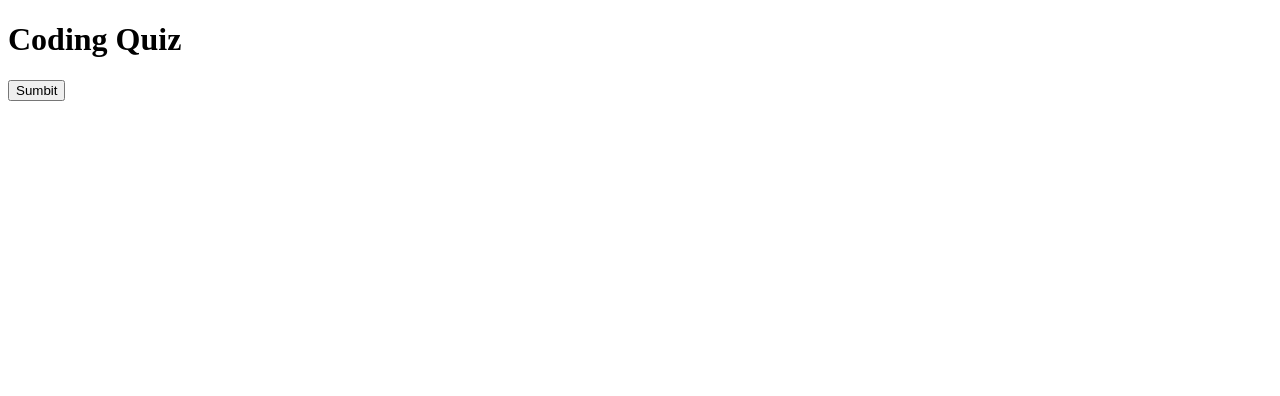
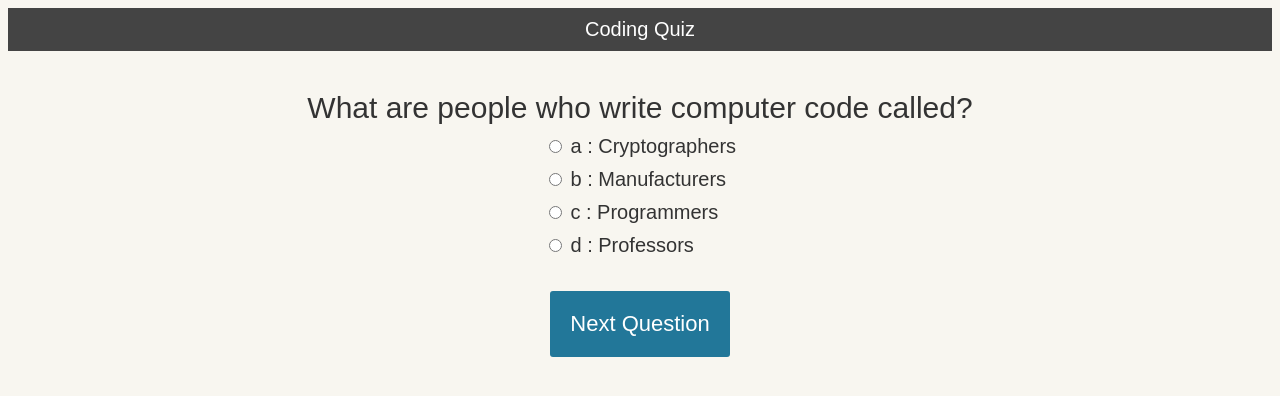
Before and after one commit to FlameMyGame/coding-quiz, a plain HTML site: page index.html in a window 1280 px wide. Drawn offline with Linux system fonts and the light colour scheme.

Commit message:
debugging

```diff
--- a/assets/css/style.css
+++ b/assets/css/style.css
@@ -0,0 +1,70 @@
+body {
+    font-size: 20px;
+    font-family: 'Work Sans', sans-serif;
+    color: #333;
+    font-weight: 300;
+    text-align: center;
+    background-color: #f8f6f0;
+}
+
+h1 {
+    font-weight: 300;
+    margin: 0px;
+    padding: 10px;
+    font-size: 20px;
+    background-color: #444;
+    color: #fff;
+}
+
+.question {
+    font-size: 30px;
+    margin-bottom: 10px;
+}
+
+.answers {
+    margin-bottom: 20px;
+    text-align: left;
+    display: inline-block;
+}
+
+.answers label {
+    display: block;
+    margin-bottom: 10px;
+}
+
+button {
+    font-family: 'Work Sans', sans-serif;
+    font-size: 22px;
+    background-color: #279;
+    color: #fff;
+    border: 0px;
+    border-radius: 3px;
+    padding: 20px;
+    cursor: pointer;
+    margin-bottom: 20px;
+}
+
+button:hover {
+    background-color: #38a;
+}
+
+.slide {
+    position: absolute;
+    left: 0px;
+    top: 0px;
+    width: 100%;
+    z-index: 1;
+    opacity: 0;
+    transition: opacity 0.5s;
+}
+
+.active-slide {
+    opacity: 1;
+    z-index: 2;
+}
+
+.quiz-container {
+    position: relative;
+    height: 200px;
+    margin-top: 40px;
+}
--- a/assets/script.js
+++ b/assets/script.js
@@ -1,9 +1,12 @@
+(function() {
+
     function buildQuiz() {
 
         const output = [];
 
 
         quizQuestions.forEach(
+
             (currentQuestion, questionNumber) => {
 
                 const answers = [];
@@ -20,8 +23,10 @@ function buildQuiz() {
                 }
 
                 output.push(
-                `<div class="question"> ${currentQuestion.question} </div>
-                <div class="answers"> ${answers.join('')} </div>`
+                    `<div class="slide">
+                    <div class="question"> ${currentQuestion.question} </div>
+                    <div class="answers"> ${answers.join('')} </div>
+                    </div>`
                 );
             }
         );
@@ -31,6 +36,7 @@ function buildQuiz() {
     }
 
     function showResults() {
+
         const answerContainers = quizContainer.querySelectorAll('.answers');
 
         let numCorrect = 0;
@@ -46,9 +52,12 @@ function showResults() {
 
                 numCorrect++;
 
-            answerContainers[questionNumber].getElementsByClassName.color = 'green';
+                answerContainers[questionNumber].style.color = 'green';
+
             } else {
-            answerContainers[questionNumber].getElementsByClassName.color = 'red';
+
+                answerContainers[questionNumber].style.color = 'red';
+
             }
 
         });
@@ -57,23 +66,31 @@ function showResults() {
 
     }
 
+    function showSlide(n) {
+        slides[currentSlide].classList.remove('active-slide');
+        slides[n].classList.add('active-slide');
+        currentSlide = n;
+        if (currentSlide === 0) {
+            previousButton.style.display = 'none';
+        } else {
+            previousButton.style.display = 'inline-block';
+        }
+        if (currentSlide === slides.length - 1) {
+            nextButton.style.display = 'none';
+            submitButton.style.display = 'inline-block';
+        } else {
+            nextButton.style.display = 'inline-block';
+            submitButton.style.display = 'none';
+        }
+    }
 
-quizQuestions.forEach((currentQuestion, questionNumber) => {
+    function showNextSlide() {
+        showSlide(currentSlide + 1);
+    }
 
-    const answerContainer = answerContainers[questionNumber];
-    const selector = `input[name=question${questionNumber}]:checked`;
-    const userAnswer = (answerContainer.querySelector(selector) || {}).value;
-
-    if (userAnswer === currentQuestion.correctAnswer) {
-
-        numCorrect++;
-
-        answerContainers[questionNumber].style.color = 'green';
-    } else {
-
-        answerContainers[questionNumber].style.color = 'red';
+    function showPreviousSlide() {
+        showSlide(currentSlide - 1);
     }
-});
 
 
 
@@ -81,13 +98,14 @@ const quizContainer = document.getElementById('quiz');
     const resultsContainer = document.getElementById('results');
     const submitButton = document.getElementById('submit');
     const quizQuestions = [{
-        question: "Which is the correct use of the <span> element?",
+            question: "What are people who write computer code called?",
             answers: {
-            a: "<p>Hello <span>world</span>!</p>",
-            b: "<span>Hello <p>world</p>!</span>",
-            c: "<p>Hello <span>world!</p>",
+                a: "Cryptographers",
+                b: "Manufacturers",
+                c: "Programmers",
+                d: "Professors",
             },
-        correctAnswer: "a"
+            correctAnswer: "c"
         },
         {
             question: "What is the element called that can continue to execute a block of code as long as the specified condition remains TRUE?",
@@ -182,7 +200,17 @@ const quizQuestions = [{
 
 
     ]
+
     buildQuiz();
 
+    const previousButton = document.getElementById("previous");
+    const nextButton = document.getElementById("next");
+    const slides = document.querySelectorAll(".slide");
+    let currentSlide = 0;
+
+    showSlide(currentSlide);
 
     submitButton.addEventListener('click', showResults);
+    previousButton.addEventListener('click', showPreviousSlide);
+    nextButton.addEventListener('click', showNextSlide);
+})();
--- a/index.html
+++ b/index.html
@@ -14,16 +14,15 @@
 
 <body>
     <h1>Coding Quiz</h1>
-
-    <div id="quiz"></div>
-
-    <button id="submit">Sumbit</button>
-
+    <div class="quiz-container">
+        <div id="quiz"></div>
+    </div>
+    <button id="previous">Previous Question</button>
+    <button id="next">Next Question</button>
+    <button id="submit">Submit</button>
     <div id="results"></div>
 
-
     <script rel="script" src="assets/script.js"></script>
-
 
 </body>
 
```
Lines whose indentation alone changed are shown as unchanged.
